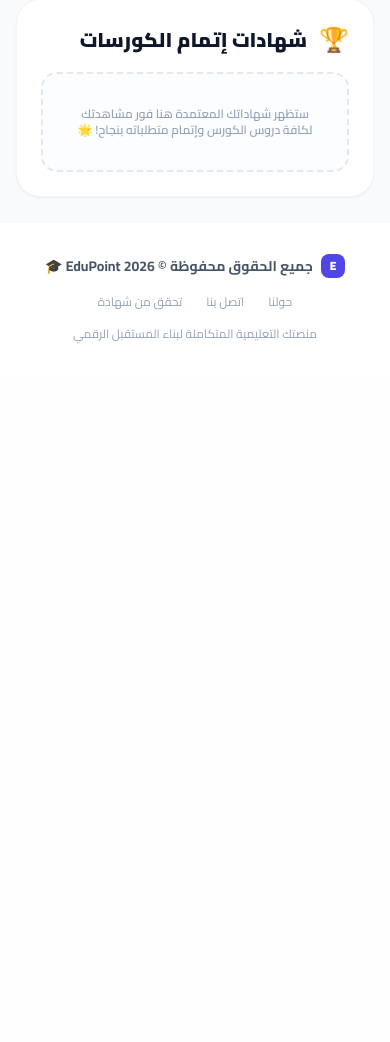
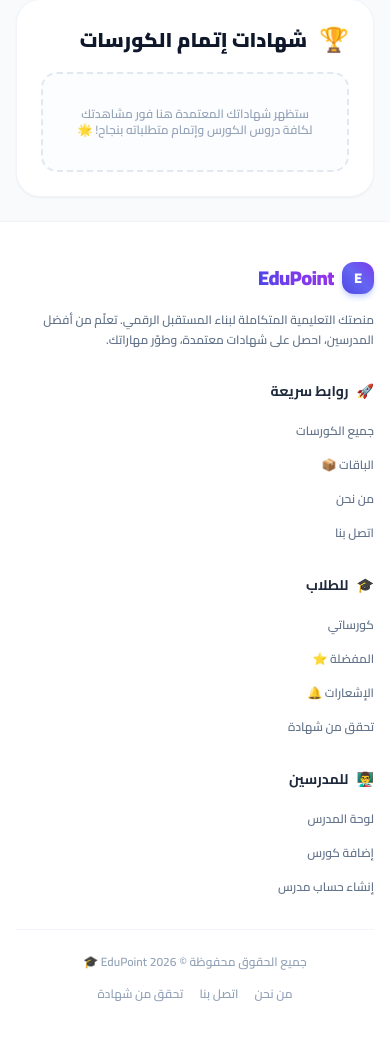
Before and after one commit to salehmohamed19/edupoint, a Django app: page /accounts/profile/ in a window 390 px wide. Shown: the part 1626-2668 px from the top of the page. Before the commit the page ends 1970 px from the top, so only its background shows below. Run offline with Django 5.2, Linux system fonts and the light colour scheme; a user stored in the database is signed in; data comes from the database, SQL or seed files in the repository; data that the repository does not hold is empty; some libraries are stand-ins or nearby versions.

Commit message:
feat: redesign footer (multi-column, responsive) + change 'حولنا' to 'من نحن'

```diff
--- a/templates/base.html
+++ b/templates/base.html
@@ -38,7 +38,7 @@
                 <div class="hidden md:flex items-center space-x-reverse space-x-6">
                     <a href="{% url 'course_list' %}" class="text-slate-600 hover:text-indigo-600 font-bold text-sm transition-colors duration-200">جميع الكورسات</a>
                     <a href="{% url 'bundle_list' %}" class="text-slate-600 hover:text-indigo-600 font-bold text-sm transition-colors duration-200">الباقات 📦</a>
-                    <a href="{% url 'about' %}" class="text-slate-600 hover:text-indigo-600 font-bold text-sm transition-colors duration-200">حولنا</a>
+                    <a href="{% url 'about' %}" class="text-slate-600 hover:text-indigo-600 font-bold text-sm transition-colors duration-200">من نحن</a>
                     <a href="{% url 'contact' %}" class="text-slate-600 hover:text-indigo-600 font-bold text-sm transition-colors duration-200">اتصل بنا</a>
 
                     {% if user.is_authenticated %}
@@ -131,7 +131,7 @@
 
             <a href="{% url 'course_list' %}" class="block py-2.5 px-4 rounded-xl text-slate-700 hover:bg-indigo-50 hover:text-indigo-600 font-bold text-sm transition">📚 جميع الكورسات</a>
             <a href="{% url 'bundle_list' %}" class="block py-2.5 px-4 rounded-xl text-slate-700 hover:bg-indigo-50 hover:text-indigo-600 font-bold text-sm transition">📦 الباقات</a>
-            <a href="{% url 'about' %}" class="block py-2.5 px-4 rounded-xl text-slate-700 hover:bg-indigo-50 hover:text-indigo-600 font-bold text-sm transition">ℹ️ حولنا</a>
+            <a href="{% url 'about' %}" class="block py-2.5 px-4 rounded-xl text-slate-700 hover:bg-indigo-50 hover:text-indigo-600 font-bold text-sm transition">ℹ️ من نحن</a>
             <a href="{% url 'contact' %}" class="block py-2.5 px-4 rounded-xl text-slate-700 hover:bg-indigo-50 hover:text-indigo-600 font-bold text-sm transition">📩 اتصل بنا</a>
 
             {% if user.is_authenticated %}
@@ -188,18 +188,68 @@
     </main>
 
     <!-- Footer أنيق ومتجاوب -->
-    <footer class="bg-white border-t border-slate-100 py-8 text-slate-400 text-sm mt-auto">
-        <div class="max-w-7xl mx-auto px-4 sm:px-6 lg:px-8 flex flex-col sm:flex-row items-center justify-between gap-4 text-center sm:text-right">
-            <div class="flex items-center gap-2">
-                <div class="w-6 h-6 rounded-lg bg-indigo-600 text-white flex items-center justify-center text-xs font-black">E</div>
-                <p class="font-bold text-slate-600">جميع الحقوق محفوظة &copy; 2026 EduPoint 🎓</p>
+    <footer class="bg-white border-t border-slate-100 mt-auto">
+        <div class="max-w-7xl mx-auto px-4 sm:px-6 lg:px-8 py-10 sm:py-12">
+            <div class="grid grid-cols-1 sm:grid-cols-2 lg:grid-cols-4 gap-8 sm:gap-10">
+                <!-- الشعار والوصف -->
+                <div class="space-y-4">
+                    <div class="flex items-center gap-2">
+                        <div class="w-8 h-8 rounded-xl bg-gradient-to-tr from-indigo-600 via-indigo-500 to-violet-600 text-white flex items-center justify-center text-sm font-black shadow-md shadow-indigo-200">E</div>
+                        <span class="text-xl font-black bg-gradient-to-r from-indigo-600 via-violet-600 to-purple-600 bg-clip-text text-transparent tracking-tight">EduPoint</span>
+                    </div>
+                    <p class="text-xs sm:text-sm text-slate-500 leading-relaxed font-semibold">
+                        منصتك التعليمية المتكاملة لبناء المستقبل الرقمي. تعلّم من أفضل المدرسين، احصل على شهادات معتمدة، وطوّر مهاراتك.
+                    </p>
+                </div>
+
+                <!-- روابط سريعة -->
+                <div>
+                    <h4 class="font-bold text-slate-800 text-sm sm:text-base mb-4 flex items-center gap-2">
+                        <span>🚀</span> روابط سريعة
+                    </h4>
+                    <ul class="space-y-2.5">
+                        <li><a href="{% url 'course_list' %}" class="text-xs sm:text-sm text-slate-500 hover:text-indigo-600 transition font-semibold">جميع الكورسات</a></li>
+                        <li><a href="{% url 'bundle_list' %}" class="text-xs sm:text-sm text-slate-500 hover:text-indigo-600 transition font-semibold">الباقات 📦</a></li>
+                        <li><a href="{% url 'about' %}" class="text-xs sm:text-sm text-slate-500 hover:text-indigo-600 transition font-semibold">من نحن</a></li>
+                        <li><a href="{% url 'contact' %}" class="text-xs sm:text-sm text-slate-500 hover:text-indigo-600 transition font-semibold">اتصل بنا</a></li>
+                    </ul>
+                </div>
+
+                <!-- للطلاب -->
+                <div>
+                    <h4 class="font-bold text-slate-800 text-sm sm:text-base mb-4 flex items-center gap-2">
+                        <span>🎓</span> للطلاب
+                    </h4>
+                    <ul class="space-y-2.5">
+                        <li><a href="{% url 'student_dashboard' %}" class="text-xs sm:text-sm text-slate-500 hover:text-indigo-600 transition font-semibold">كورساتي</a></li>
+                        <li><a href="{% url 'favorite_list' %}" class="text-xs sm:text-sm text-slate-500 hover:text-indigo-600 transition font-semibold">المفضلة ⭐</a></li>
+                        <li><a href="{% url 'notification_list' %}" class="text-xs sm:text-sm text-slate-500 hover:text-indigo-600 transition font-semibold">الإشعارات 🔔</a></li>
+                        <li><a href="{% url 'verify_certificate' %}" class="text-xs sm:text-sm text-slate-500 hover:text-indigo-600 transition font-semibold">تحقق من شهادة</a></li>
+                    </ul>
+                </div>
+
+                <!-- للأساتذة -->
+                <div>
+                    <h4 class="font-bold text-slate-800 text-sm sm:text-base mb-4 flex items-center gap-2">
+                        <span>👨‍🏫</span> للمدرسين
+                    </h4>
+                    <ul class="space-y-2.5">
+                        <li><a href="{% url 'instructor_dashboard' %}" class="text-xs sm:text-sm text-slate-500 hover:text-indigo-600 transition font-semibold">لوحة المدرس</a></li>
+                        <li><a href="{% url 'create_course' %}" class="text-xs sm:text-sm text-slate-500 hover:text-indigo-600 transition font-semibold">إضافة كورس</a></li>
+                        <li><a href="{% url 'register' %}" class="text-xs sm:text-sm text-slate-500 hover:text-indigo-600 transition font-semibold">إنشاء حساب مدرس</a></li>
+                    </ul>
+                </div>
             </div>
-            <div class="flex items-center gap-6 text-xs text-slate-400">
-                <a href="{% url 'about' %}" class="hover:text-indigo-600 transition">حولنا</a>
-                <a href="{% url 'contact' %}" class="hover:text-indigo-600 transition">اتصل بنا</a>
-                <a href="{% url 'verify_certificate' %}" class="hover:text-indigo-600 transition">تحقق من شهادة</a>
+
+            <!-- شريط السفلي -->
+            <div class="border-t border-slate-100 mt-8 pt-6 flex flex-col sm:flex-row items-center justify-between gap-4 text-center sm:text-right">
+                <p class="text-xs text-slate-400 font-semibold">جميع الحقوق محفوظة &copy; 2026 EduPoint 🎓</p>
+                <div class="flex items-center gap-4 text-xs text-slate-400">
+                    <a href="{% url 'about' %}" class="hover:text-indigo-600 transition font-semibold">من نحن</a>
+                    <a href="{% url 'contact' %}" class="hover:text-indigo-600 transition font-semibold">اتصل بنا</a>
+                    <a href="{% url 'verify_certificate' %}" class="hover:text-indigo-600 transition font-semibold">تحقق من شهادة</a>
+                </div>
             </div>
-            <p class="text-xs text-slate-400">منصتك التعليمية المتكاملة لبناء المستقبل الرقمي</p>
         </div>
     </footer>
 </body>
```
